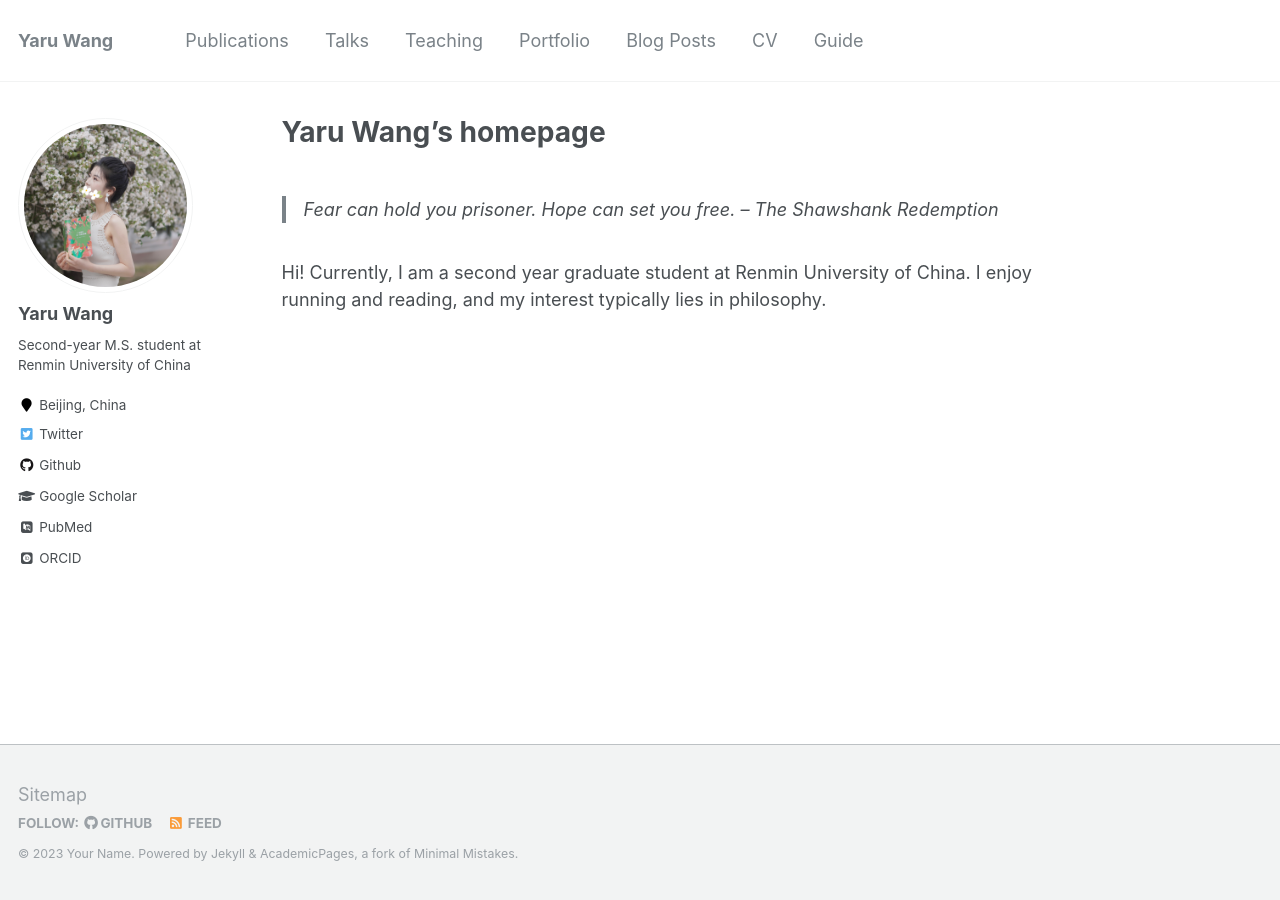
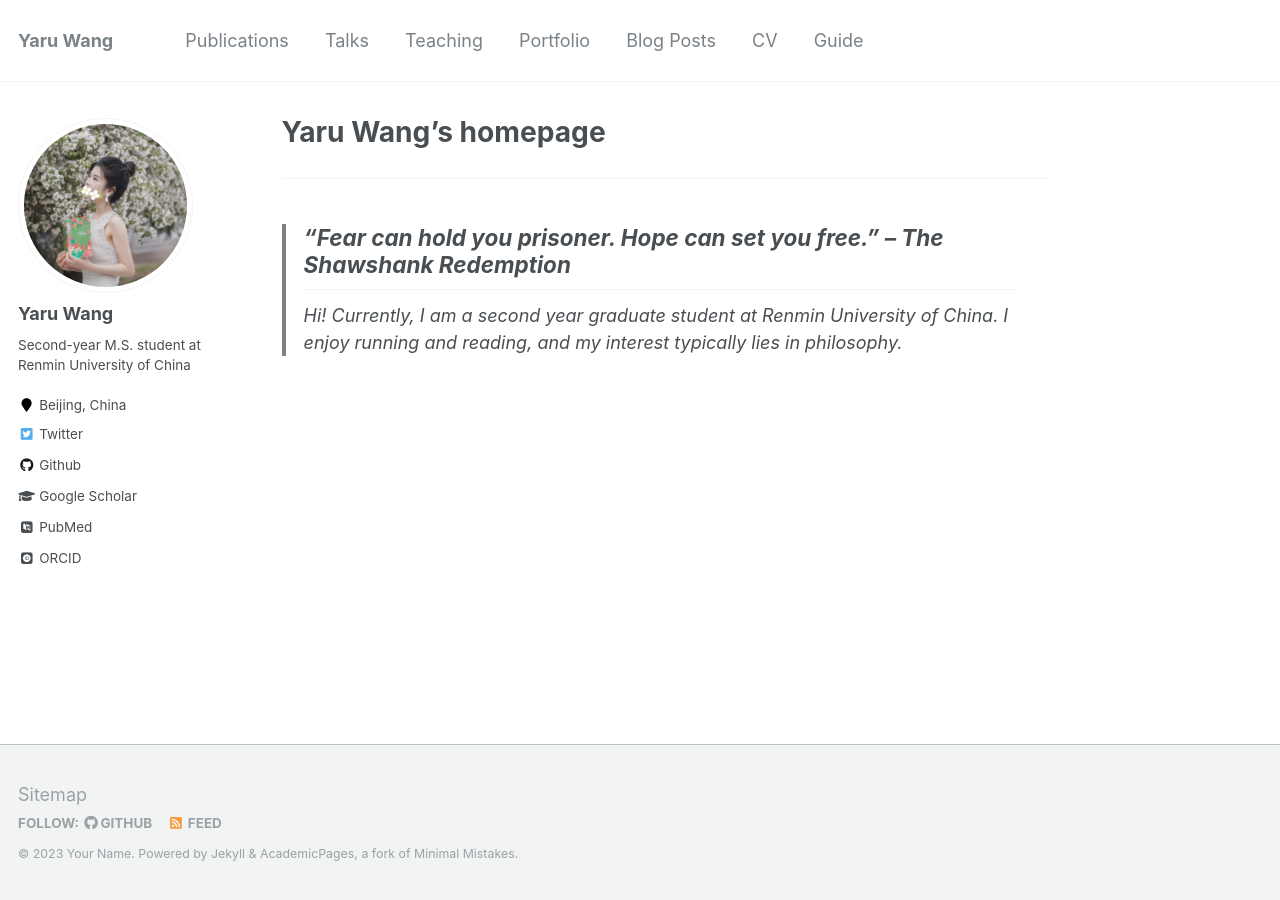
Before and after one commit to keepcalmqingyue/keepcalmqingyue.github.io, a Jekyll site: the page built from _pages/about.md, in a window 1280 px wide. Built offline with Jekyll 4.4.1, drawn with Linux system fonts in a browser that asks for light colours; some web fonts are replaced.

```diff
--- a/_pages/about.md
+++ b/_pages/about.md
@@ -9,7 +9,7 @@ redirect_from:
 ---
 
 <!-- # **My homepage** -->
-
-> *Fear can hold you prisoner. Hope can set you free.* -- The Shawshank Redemption
-
+---
+> _"Fear can hold you prisoner. Hope can set you free."_ -- The Shawshank Redemption
+---
 Hi! Currently, I am a second year graduate student at Renmin University of China. I enjoy running and reading, and my interest typically lies in philosophy.
```
